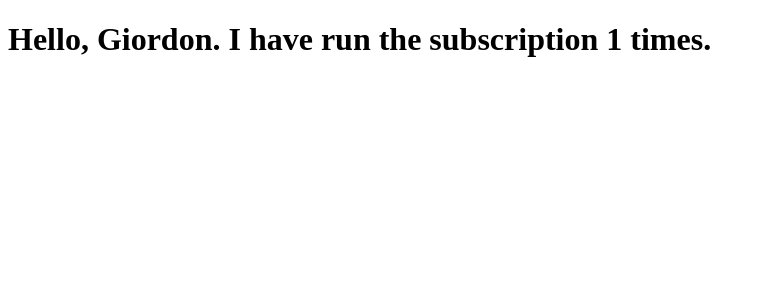
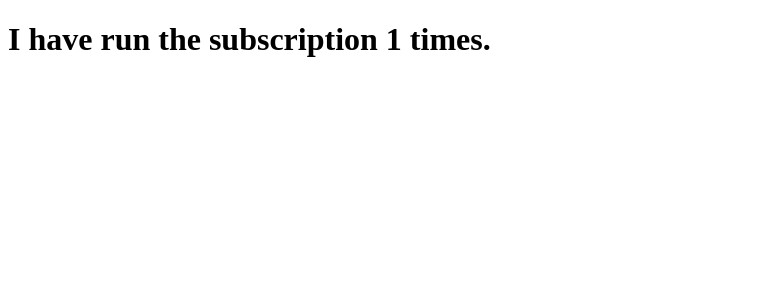
Before and after one commit to kratsg/weather-the-cta, a React app: page / in a window 1280 px wide. Shown: the top 300 px of the page, without its empty margins (0-765 px from the left). Built offline with nearby package versions, Linux system fonts and the light colour scheme; the HTML template or start-up script is replaced by a standard one.

Commit message:
clean up update a bit more and we have our HOC.

```diff
--- a/src/main.jsx
+++ b/src/main.jsx
@@ -9,12 +9,12 @@ function withSubscription(WrappedComponent, fetchData) {
       super(props);
 
       this.interval = null;
-      this.state = {timedelta: this.props.timedelta, counter: 0, data: fetchData(props)};
+      this.state = {counter: 0, data: fetchData(props)};
       this.tick = () => this.setState((prevState, props) => ({counter: prevState.counter + 1, data: fetchData(props)}));
     }
 
     startUpdates() {
-      this.interval = setInterval(this.tick, this.state.timedelta);
+      this.interval = setInterval(this.tick, this.props.timedelta);
     }
 
     stopUpdates() {
@@ -34,27 +34,17 @@ function withSubscription(WrappedComponent, fetchData) {
       this.stopUpdates();
     }
 
-    componentWillReceiveProps(nextProps) {
-      console.log('receive props');
-      if(nextProps.timedelta !== this.state.timedelta){
-        console.log('it changed!');
-        this.stopUpdates();
-        this.setState({ timedelta: nextProps.timedelta });
-        this.startUpdates();
-      }
-    }
-
     render() {
-      return <WrappedComponent {...this.state} {...this.props}/>
+      return <WrappedComponent {...this.state} />
     }
   }
-  SubscribedComponent.defaultProps = {name: 'Giordon', timedelta: 1000};
+  SubscribedComponent.defaultProps = {timedelta: 1000};
   return SubscribedComponent;
 }
 
 class WeatherWidget extends React.Component {
   render() {
-    return <h1>Hello, {this.props.name}. I have run the subscription {this.props.counter} times.</h1>
+    return <h1>I have run the subscription {this.props.counter} times.</h1>
   }
 }
 
```
